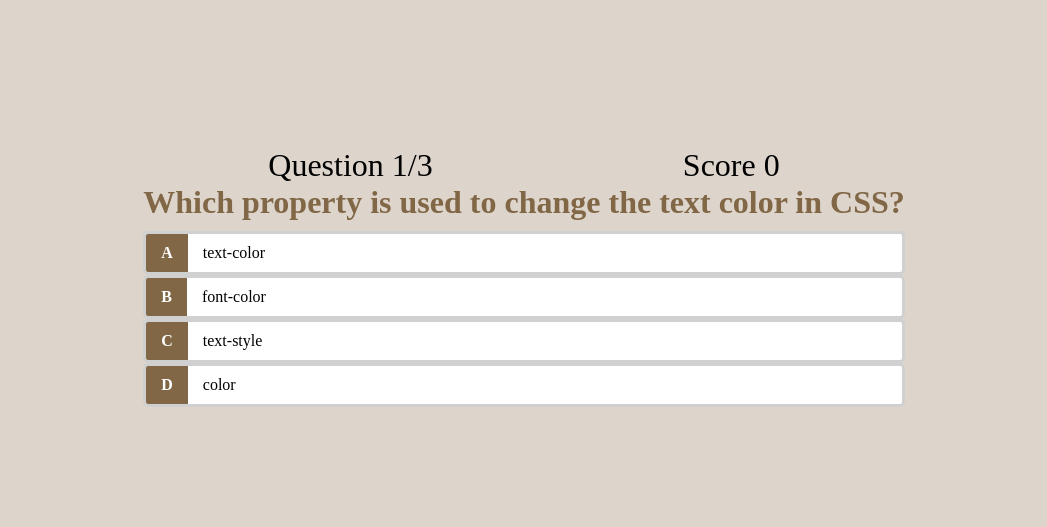
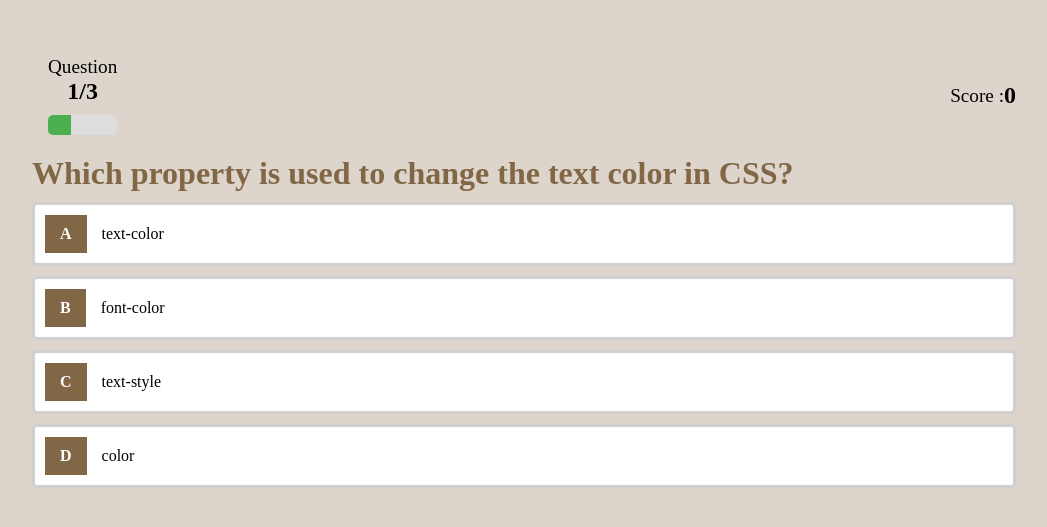
Before and after one commit to sanjanaynvsdl/Quiz-App, a plain HTML site: page game.html in a window 1280 px wide. Shown: the part 123-650 px from the top of the page, without its empty margins (116-1163 px from the left). Drawn offline with Linux system fonts and the light colour scheme.

Commit message:
Updated progress bar implementation in game files

```diff
--- a/game.css
+++ b/game.css
@@ -1,4 +1,4 @@
-*{
+/* *{
     margin:0;
     padding: 0;
     box-sizing: border-box;
@@ -25,7 +25,7 @@ body{
 
 
 
- .option {
+ /* .option {
     display: flex;
     align-items: center;
     background-color: white;
@@ -35,7 +35,7 @@ body{
  }
 
     /* Using this prop' : : The value hidden means that any content that overflows the */
-    /* boundaries of the element will be clipped, and no scrollbars will be provided to view the overflow content. */
+    /* boundaries of the element will be clipped, and no scrollbars will be provided to view the overflow content.
 
 .quiz-container h1{
     color: #816746;
@@ -48,14 +48,11 @@ body{
     font-weight: bold;
     font-size: 16px;
 }
-/* span {
-    margin-right: 25px;
-    background-color: #816746;
-} */
+
 .box {
     background-color:white;
     padding: 10px 15px;
-    /* flex-grow: 1; */
+
 }
 .option:hover {
     cursor: pointer;
@@ -68,9 +65,131 @@ body{
     font-size: 2rem;
 }
 .correct {
+    background-color: #72d673;
+}
+
+.incorrect {
+    background-color: #f7655f;
+}
+#progress-bar{
+    margin-left:12rem;
+    display: flex;
+    justify-content: center;
+} */
+
+ * {
+    margin: 0;
+    padding: 0;
+    box-sizing: border-box;
+    background-color: #ddd5cc;
+}
+
+body {
+    display: flex;
+    justify-content: center;
+    align-items: center;
+    height: 100vh;
+}
+
+.quiz-container {
+    width: 80%;
+    margin: 0 auto;
+    padding: 20px;
+    border-radius: 10px;
+}
+
+.quiz-header {
+    display: flex;
+    justify-content: space-between;
+    align-items: center;
+    margin-bottom: 20px;
+}
+
+.progress-container {
+    width: 100%;
+    background-color: #ddd;
+    border-radius: 5px;
+    overflow: hidden;
+    margin-top: 10px;
+}
+
+.progress-bar {
+    width: 0%;
+    height: 20px;
+    background-color: #4caf50;
+    text-align: center;
+    line-height: 20px;
+    color: white;
+}
+.score {
+    display: flex;
+    align-items: center;
+    font-size: larger;
+    font-size: larger;
+}
+
+.question-info{
+    margin-left:1rem;
+    display: flex;
+    flex-direction: column;
+    align-items: center;
+    font-size: larger;
+}
+
+.question-number, .score-number {
+    font-size: 24px;
+    font-weight: bold;
+
+}
+
+.options {
+    display: flex;
+    flex-direction: column;
+
+}
+
+.option {
+    display: flex;
+    align-items: center;
+    background-color: white;
+    border: 3px solid #d0d0d0;
+    border-radius: 5px;
+    overflow: hidden;
+    margin-bottom: 10px;
+    padding: 10px;
+    cursor: pointer;
+    transition: background-color 0.3s ease;
+}
+
+.option:hover {
+    cursor: pointer;
+    box-shadow: 0 4px 15px rgb(167, 138, 106);
+}
+
+.option.correct {
     background-color: #72d673; /* Green for correct answers */
 }
 
-.incorrect {
+.option.incorrect {
     background-color: #f7655f; /* Red for incorrect answers */
 }
+
+
+.quiz-container h1 {
+    color: #816746;
+    padding-bottom: 10px;
+}
+
+.label {
+    background-color: #816746;
+    color: white;
+    padding: 10px 15px;
+    font-weight: bold;
+    font-size: 16px;
+}
+
+.box {
+    background-color: white;
+    padding: 10px 15px;
+    flex-grow: 1;
+}
--- a/game.html
+++ b/game.html
@@ -1,4 +1,4 @@
-<!DOCTYPE html>
+<!-- <!DOCTYPE html>
 <html lang="en">
 <head>
     <meta charset="UTF-8">
@@ -15,7 +15,7 @@
                 <span>Question</span>
                 <span class="question-number">1/3</span>
                 <div class="progress-container">
-                <div class="progress-bar" id="progress-bar"></div>
+                <div class="progress-bar" id="progress-bar">Progress</div>
                 </div>
             </div>
             <div class="score">
@@ -23,14 +23,14 @@
                 <span class="score-number">0</span>
             </div>
         </div>
-        <h1 id="question-text">What is the answer to this question ?</h1>
+        <h1 id="question-text">What is the answer to this question ?</h1> -->
         <!-- <div class="options">
             <div class="option" data-number="1"><span class="lable">A</span>text-color</div>
             <div class="option" data-number="2"><span class="lable">B</span>font-color</div>
             <div class="option" data-number="3"><span class="lable">C</span> text-style</div>
             <div class="option" data-number="4"><span class="lable">D</span>color</div>
         </div> -->
-        <div class="options">
+        <!-- <div class="options">
             <div class="option">
                 <span class="lable">A</span>
                 <div class="box">Choice-1</div>
@@ -54,4 +54,51 @@
 
 
 </body>
+</html> -->
+
+<!DOCTYPE html>
+<html lang="en">
+<head>
+    <meta charset="UTF-8">
+    <meta name="viewport" content="width=device-width, initial-scale=1.0">
+    <link type="text/css" rel="stylesheet" href="game.css">
+    <title>Quiz Game</title>
+</head>
+<body>
+    <div class="quiz-container">
+        <div class="quiz-header">
+            <div class="question-info">
+                <span>Question</span>
+                <span class="question-number">1/3</span>
+                <div class="progress-container">
+                    <div class="progress-bar" id="progress-bar"></div>
+                </div>
+            </div>
+            <div class="score">
+                <span>Score : </span>
+                <span class="score-number">0</span>
+            </div>
+        </div>
+        <h1 id="question-text">What is the answer to this question?</h1>
+        <div class="options">
+            <div class="option" data-number="1">
+                <span class="label">A</span>
+                <div class="box">Choice-1</div>
+            </div>
+            <div class="option" data-number="2">
+                <span class="label">B</span>
+                <div class="box">Choice-2</div>
+            </div>
+            <div class="option" data-number="3">
+                <span class="label">C</span>
+                <div class="box">Choice-3</div>
+            </div>
+            <div class="option" data-number="4">
+                <span class="label">D</span>
+                <div class="box">Choice-4</div>
+            </div>
+        </div>
+    </div>
+    <script src="game.js"></script>
+</body>
 </html>
--- a/game.js
+++ b/game.js
@@ -37,14 +37,14 @@ const progressBar = document.getElementById("progress-bar");
 const totalQuestions = questions.length;
 
 const loadNewQuestion = () => {
-    if (availableQuestions.length === 0) {
+    if (availableQuestions.length === 0 || currentQuestionIndex >= totalQuestions) {
         localStorage.setItem("mostRecentScore", score);
         return window.location.assign("end.html");
     }
 
     currentQuestionIndex++;
     questionNumberText.innerText = `${currentQuestionIndex}/${totalQuestions}`;
-    updateProgressBar(); // Update the progress bar here
+    updateProgressBar();
 
     const questionIndex = Math.floor(Math.random() * availableQuestions.length);
     currentQuestion = availableQuestions[questionIndex];
```
